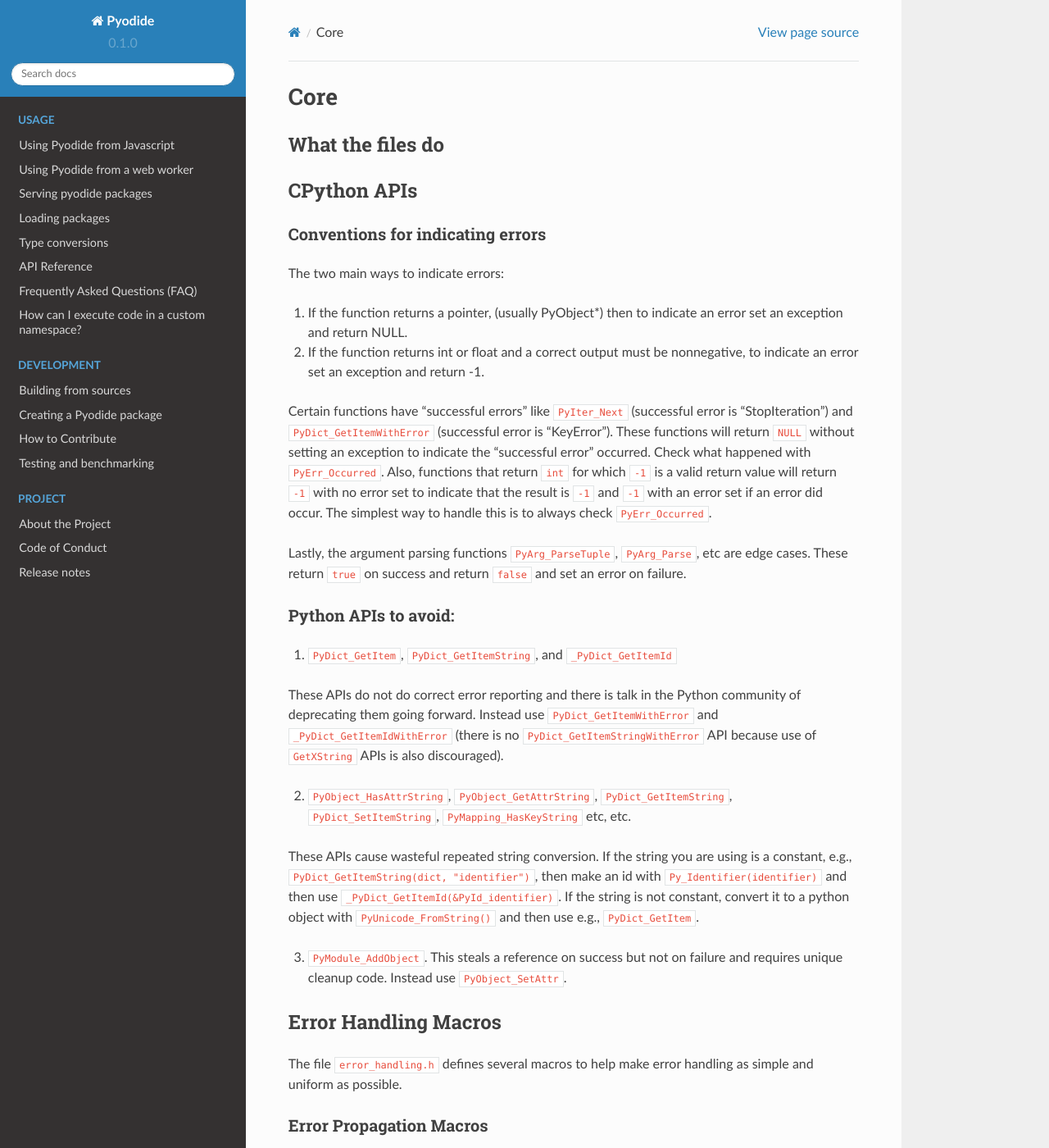
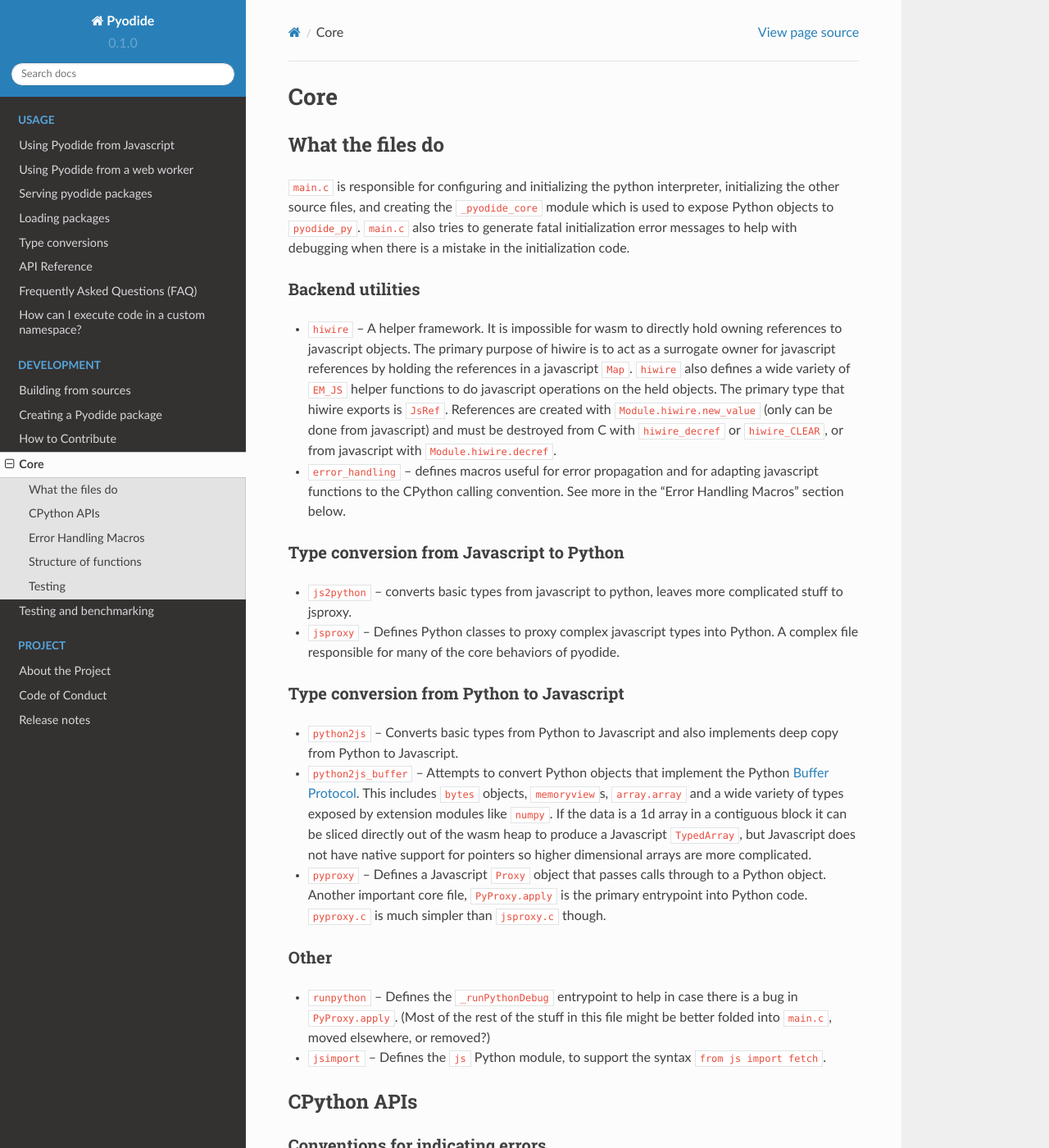
Before and after one commit to pyodide/pyodide, a Sphinx documentation site: the page built from docs/contributing/core.md, in a window 1280 px wide and 1400 px high. Shown: the whole window at 82% size. Built offline with Sphinx 7.4.7 and the Read the Docs theme 2.0.0, drawn with Linux system fonts in a browser that asks for light colours; the version number is read from the project's files by our own code.

Commit message:
Moved contribution docs into contribution folder, added "what the files do" section to core.md

```diff
--- a/docs/core.md
+++ b/docs/contributing/core.md
@@ -1,6 +1,26 @@
 # Core
 
 ## What the files do
+``main.c`` is responsible for configuring and initializing the python interpreter, initializing the other source files, and creating the ``_pyodide_core`` module which is used to expose Python objects to ``pyodide_py``. ``main.c`` also tries to generate fatal initialization error messages to help with debugging when there is a mistake in the initialization code.
+
+### Backend utilities
+* ``hiwire`` -- A helper framework. It is impossible for wasm to directly hold owning references to javascript objects. The primary purpose of hiwire is to act as a surrogate owner for javascript references by holding the references in a javascript ``Map``. ``hiwire`` also defines a wide variety of ``EM_JS`` helper functions to do javascript operations on the held objects. The primary type that hiwire exports is ``JsRef``. References are created with ``Module.hiwire.new_value`` (only can be done from javascript) and must be destroyed from C with ``hiwire_decref`` or ``hiwire_CLEAR``, or from javascript with ``Module.hiwire.decref``.
+* ``error_handling`` -- defines macros useful for error propagation and for adapting javascript functions to the CPython calling convention. See more in the "Error Handling Macros" section below.
+
+### Type conversion from Javascript to Python
+
+* ``js2python`` -- converts basic types from javascript to python, leaves more complicated stuff to jsproxy.
+* ``jsproxy`` -- Defines Python classes to proxy complex javascript types into Python. A complex file responsible for many of the core behaviors of pyodide.
+
+### Type conversion from Python to Javascript
+
+* ``python2js`` -- Converts basic types from Python to Javascript and also implements deep copy from Python to Javascript.
+* ``python2js_buffer`` -- Attempts to convert Python objects that implement the Python [Buffer Protocol](https://docs.python.org/3/c-api/buffer.html). This includes ``bytes`` objects, ``memoryview``s, ``array.array`` and a wide variety of types exposed by extension modules like ``numpy``. If the data is a 1d array in a contiguous block it can be sliced directly out of the wasm heap to produce a Javascript ``TypedArray``, but Javascript does not have native support for pointers so higher dimensional arrays are more complicated.
+* ``pyproxy`` -- Defines a Javascript ``Proxy`` object that passes calls through to a Python object. Another important core file, ``PyProxy.apply`` is the primary entrypoint into Python code. ``pyproxy.c`` is much simpler than ``jsproxy.c`` though.
+
+### Other
+* ``runpython`` -- Defines the ``_runPythonDebug`` entrypoint to help in case there is a bug in `PyProxy.apply`. (Most of the rest of the stuff in this file might be better folded into ``main.c``, moved elsewhere, or removed?)
+* ``jsimport`` -- Defines the ``js`` Python module, to support the syntax ``from js import fetch``.
 
 
 ## CPython APIs
--- a/docs/index.rst
+++ b/docs/index.rst
@@ -55,7 +55,8 @@
 
    building_from_sources.md
    new_packages.md
-   contributing.md
+   contributing/contributing.md
+   contributing/core.md
    testing.md
 
 .. toctree::
```
Also changed, not shown: docs/contributing/contributing.md (line endings or trailing spaces).
